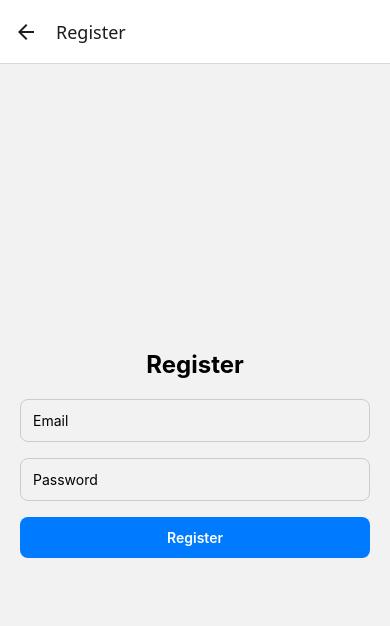
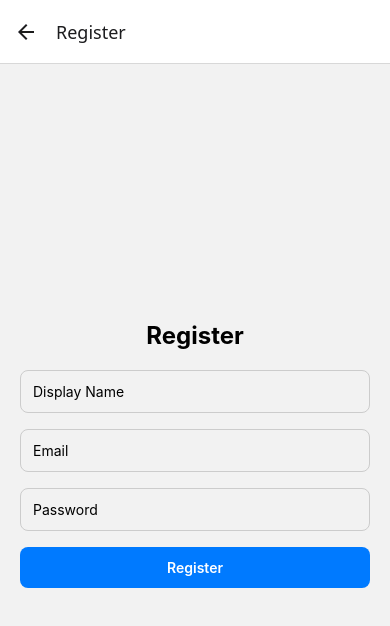
Before and after one commit to sunny852206/chop-meet, a React Native app: screen /Register in a window 390 px wide. Shown: the top 626 px of the page. Built offline with nearby package versions, Linux system fonts and the light colour scheme.

Commit message:
add profile screen, with basic display name function

```diff
--- a/screens/ProfileScreen.tsx
+++ b/screens/ProfileScreen.tsx
@@ -1,10 +1,89 @@
-import React from "react";
-import { View, Text, StyleSheet } from "react-native";
+import React, { useState } from "react";
+import {
+  View,
+  Text,
+  StyleSheet,
+  Pressable,
+  Alert,
+  TextInput,
+} from "react-native";
+import { auth } from "../lib/firebase";
+import { signOut, updateProfile } from "firebase/auth";
+import { useNavigation } from "@react-navigation/native";
 
 export default function ProfileScreen() {
+  const user = auth.currentUser;
+  const navigation = useNavigation();
+
+  const [displayName, setDisplayName] = useState(user?.displayName || "");
+  const [editing, setEditing] = useState(false);
+
+  const handleSignOut = async () => {
+    try {
+      await signOut(auth);
+      navigation.replace("Login");
+    } catch (error) {
+      Alert.alert("Sign Out Failed", error.message);
+    }
+  };
+
+  const handleUpdateProfile = async () => {
+    try {
+      if (auth.currentUser) {
+        await updateProfile(auth.currentUser, {
+          displayName: displayName.trim(),
+        });
+        Alert.alert("Success", "Profile updated!");
+        setEditing(false);
+      }
+    } catch (error) {
+      Alert.alert("Update Failed", error.message);
+    }
+  };
+
   return (
     <View style={styles.container}>
-      <Text style={styles.text}>👤 Profile Screen</Text>
+      <Text style={styles.title}>👤 Profile</Text>
+      <Text style={styles.email}>Email: {user?.email || "Unknown user"}</Text>
+
+      {editing ? (
+        <>
+          <TextInput
+            style={styles.input}
+            placeholder="Enter display name"
+            value={displayName}
+            onChangeText={setDisplayName}
+          />
+          <Pressable style={styles.button} onPress={handleUpdateProfile}>
+            <Text style={styles.buttonText}>Save</Text>
+          </Pressable>
+          <Pressable
+            style={[styles.button, styles.cancelButton]}
+            onPress={() => {
+              setDisplayName(user?.displayName || "");
+              setEditing(false);
+            }}
+          >
+            <Text style={styles.buttonText}>Cancel</Text>
+          </Pressable>
+        </>
+      ) : (
+        <>
+          <Text style={styles.name}>
+            Display Name: {user?.displayName || "Not set"}
+          </Text>
+          <Pressable style={styles.button} onPress={() => setEditing(true)}>
+            <Text style={styles.buttonText}>Edit Profile</Text>
+          </Pressable>
+        </>
+      )}
+
+      <Pressable
+        style={[styles.button, styles.signOut]}
+        onPress={handleSignOut}
+      >
+        <Text style={styles.buttonText}>Sign Out</Text>
+      </Pressable>
     </View>
   );
 }
@@ -14,8 +93,35 @@ const styles = StyleSheet.create({
     flex: 1,
     justifyContent: "center",
     alignItems: "center",
+    padding: 24,
   },
-  text: {
-    fontSize: 20,
+  title: { fontSize: 24, fontWeight: "bold", marginBottom: 12 },
+  email: { fontSize: 16, marginBottom: 8 },
+  name: { fontSize: 16, marginBottom: 24 },
+  input: {
+    borderWidth: 1,
+    borderColor: "#ccc",
+    padding: 12,
+    borderRadius: 8,
+    width: "100%",
+    marginBottom: 12,
+  },
+  button: {
+    backgroundColor: "#007bff",
+    paddingVertical: 12,
+    paddingHorizontal: 24,
+    borderRadius: 8,
+    marginVertical: 4,
+  },
+  cancelButton: {
+    backgroundColor: "#6c757d",
+  },
+  signOut: {
+    backgroundColor: "#dc3545",
+    marginTop: 32,
+  },
+  buttonText: {
+    color: "#fff",
+    fontWeight: "bold",
   },
 });
--- a/screens/RegisterScreen.tsx
+++ b/screens/RegisterScreen.tsx
@@ -8,11 +8,11 @@ import {
 } from "react-native";
 import { useState } from "react";
 import { useNavigation } from "@react-navigation/native";
-import { dummyUsers } from "../data/dummyUsers";
-import { createUserWithEmailAndPassword } from "firebase/auth";
+import { createUserWithEmailAndPassword, updateProfile } from "firebase/auth";
 import { auth } from "../lib/firebase";
 
 export default function RegisterScreen() {
+  const [displayName, setDisplayName] = useState("");
   const [email, setEmail] = useState("");
   const [password, setPassword] = useState("");
   const navigation = useNavigation();
@@ -32,29 +32,29 @@ export default function RegisterScreen() {
     }
 
     try {
-      await createUserWithEmailAndPassword(auth, email, password);
+      const userCredential = await createUserWithEmailAndPassword(
+        auth,
+        email,
+        password
+      );
+      await updateProfile(userCredential.user, { displayName });
       Alert.alert("Success", "Account created!");
-      navigation.navigate("Login");
+      navigation.navigate("Main");
     } catch (error: any) {
       Alert.alert("Registration Failed", error.message);
     }
   };
 
-  // const handleRegister = () => {
-  //   const existingUser = dummyUsers.find((u) => u.email === email);
-
-  //   if (existingUser) {
-  //     Alert.alert("Error", "This email is already registered");
-  //   } else {
-  //     dummyUsers.push({ email, password });
-  //     Alert.alert("Success", "Account created (simulated)");
-  //     navigation.navigate("Login");
-  //   }
-  // };
-
   return (
     <View style={styles.container}>
       <Text style={styles.title}>Register</Text>
+      <TextInput
+        placeholder="Display Name"
+        style={styles.input}
+        value={displayName}
+        onChangeText={setDisplayName}
+      />
+
       <TextInput
         placeholder="Email"
         style={styles.input}
```
